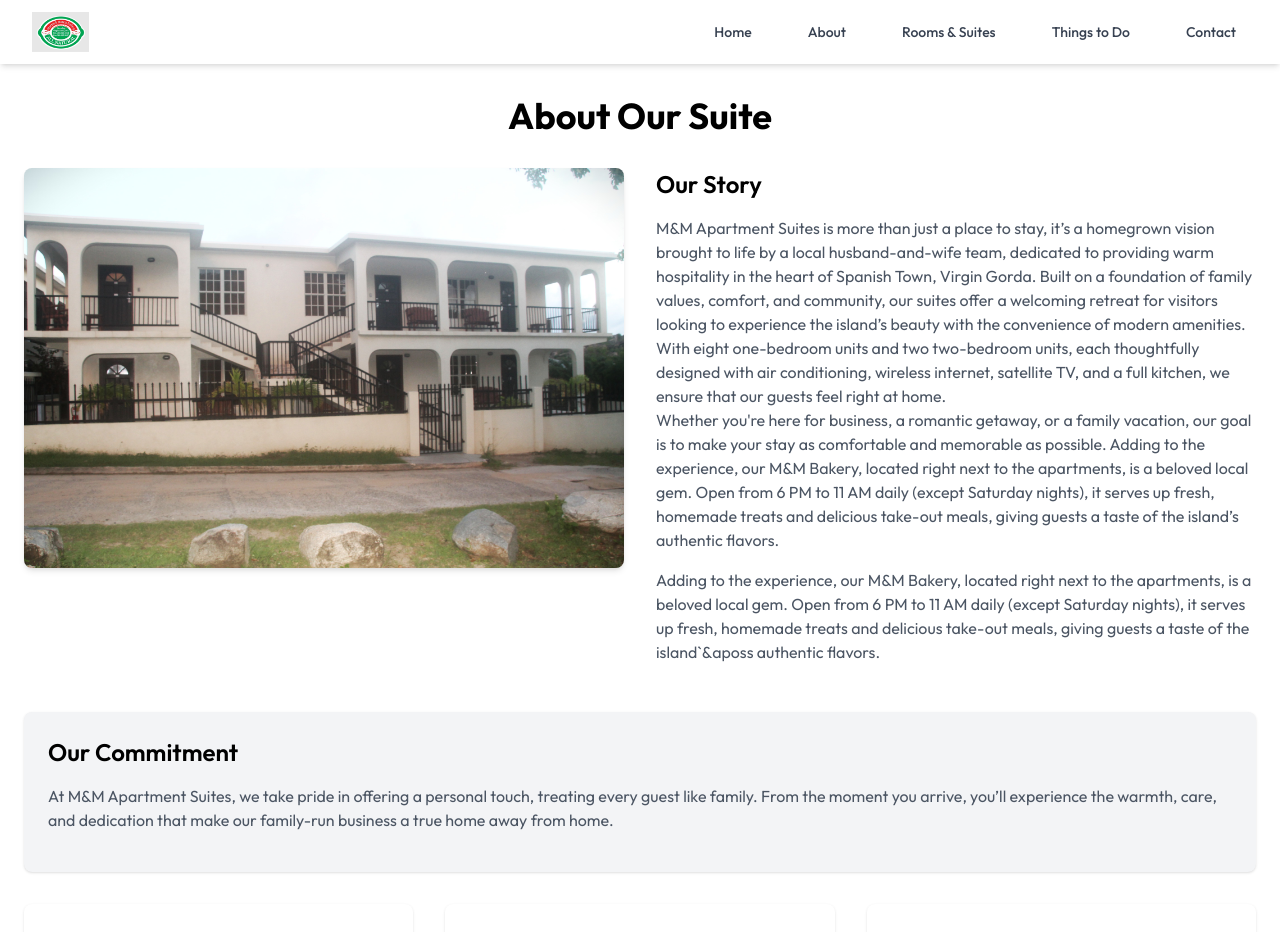
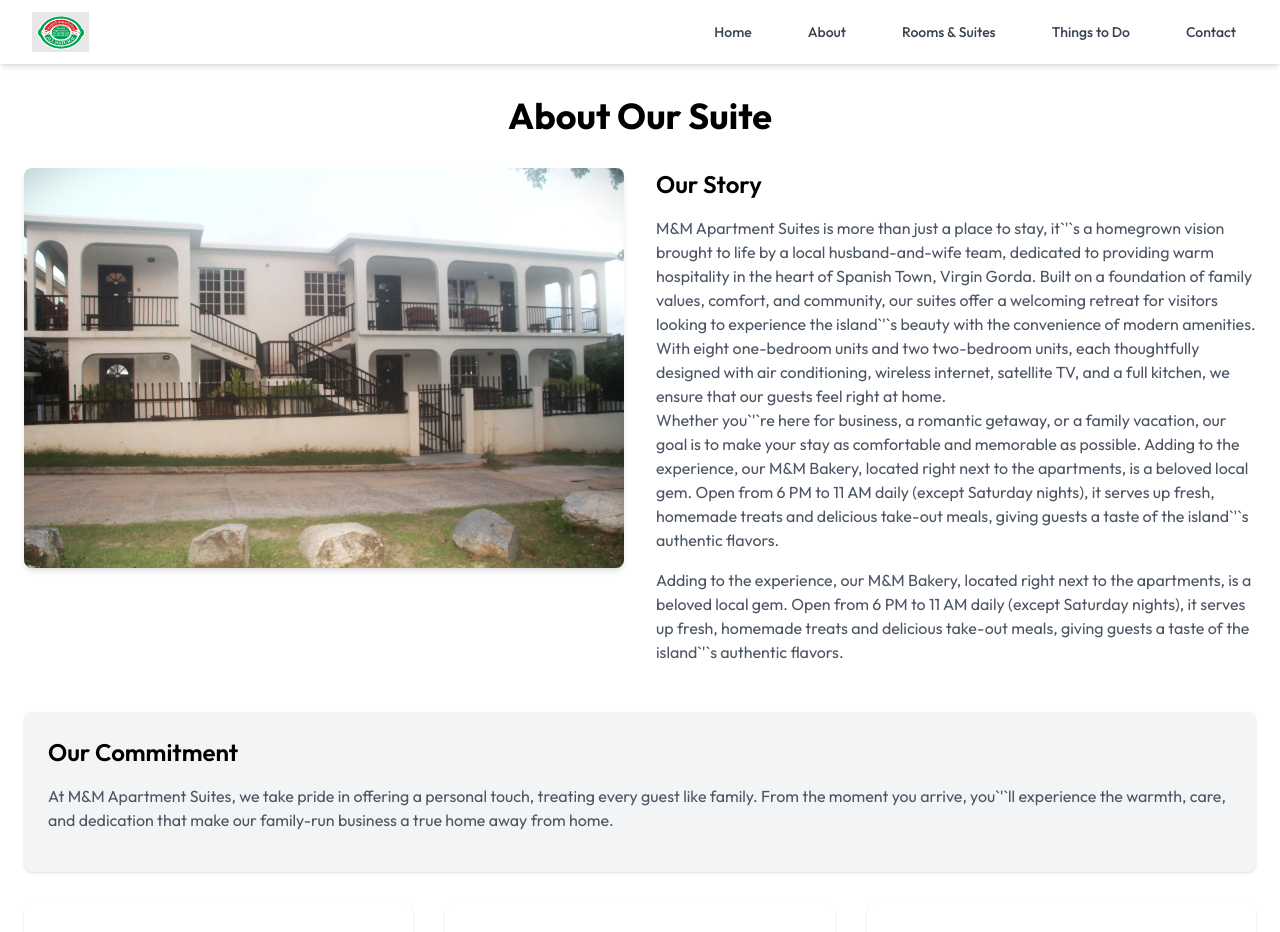
Before and after one commit to tsedeniaermias/M-M-Properties, a Next.js app: page /about in a window 1280 px wide. Shown: the top 932 px of the page. Built offline with nearby package versions, Linux system fonts and the light colour scheme.

Commit message:
update about page

```diff
--- a/app/about/page.tsx
+++ b/app/about/page.tsx
@@ -20,15 +20,15 @@
         <div>
           <h2 className="text-2xl font-semibold mb-4">Our Story</h2>
           <p className="text-gray-600 mb-4">
-          M&M Apartment Suites is more than just a place to stay, it’s a homegrown vision brought to life by a local husband-and-wife team, dedicated to providing warm hospitality in the heart of Spanish Town, Virgin Gorda. Built on a foundation of family values, comfort, and community, our suites offer a welcoming retreat for visitors looking to experience the island’s beauty with the convenience of modern amenities.
+          M&M Apartment Suites is more than just a place to stay, it`&apos;`s a homegrown vision brought to life by a local husband-and-wife team, dedicated to providing warm hospitality in the heart of Spanish Town, Virgin Gorda. Built on a foundation of family values, comfort, and community, our suites offer a welcoming retreat for visitors looking to experience the island`&apos;`s beauty with the convenience of modern amenities.
 With eight one-bedroom units and two two-bedroom units, each thoughtfully designed with air conditioning, wireless internet, satellite TV, and a full kitchen, we ensure that our guests feel right at home.
-<br /> Whether you're here for business, a romantic getaway, or a family vacation, our goal is to make your stay as comfortable and memorable as possible.
-Adding to the experience, our M&M Bakery, located right next to the apartments, is a beloved local gem. Open from 6 PM to 11 AM daily (except Saturday nights), it serves up fresh, homemade treats and delicious take-out meals, giving guests a taste of the island’s authentic flavors.
+<br /> Whether you`&apos;`re here for business, a romantic getaway, or a family vacation, our goal is to make your stay as comfortable and memorable as possible.
+Adding to the experience, our M&M Bakery, located right next to the apartments, is a beloved local gem. Open from 6 PM to 11 AM daily (except Saturday nights), it serves up fresh, homemade treats and delicious take-out meals, giving guests a taste of the island`&apos;`s authentic flavors.
 
 
           </p>
           <p className="text-gray-600 mb-4">
-          Adding to the experience, our M&M Bakery, located right next to the apartments, is a beloved local gem. Open from 6 PM to 11 AM daily (except Saturday nights), it serves up fresh, homemade treats and delicious take-out meals, giving guests a taste of the island`&aposs authentic flavors.
+          Adding to the experience, our M&M Bakery, located right next to the apartments, is a beloved local gem. Open from 6 PM to 11 AM daily (except Saturday nights), it serves up fresh, homemade treats and delicious take-out meals, giving guests a taste of the island`&apos;`s authentic flavors.
           </p>
         </div>
       </div>
@@ -36,7 +36,7 @@
       <div className="bg-gray-100 p-6 rounded-lg shadow mb-8">
         <h2 className="text-2xl font-semibold mb-4">Our Commitment</h2>
         <p className="text-gray-600 mb-4">
-        At M&M Apartment Suites, we take pride in offering a personal touch, treating every guest like family. From the moment you arrive, you’ll experience the warmth, care, and dedication that make our family-run business a true home away from home.
+        At M&M Apartment Suites, we take pride in offering a personal touch, treating every guest like family. From the moment you arrive, you`&apos;`ll experience the warmth, care, and dedication that make our family-run business a true home away from home.
         </p>
       </div>
 
```
